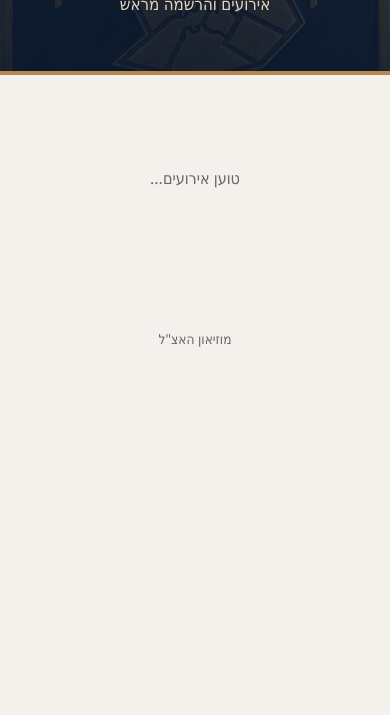
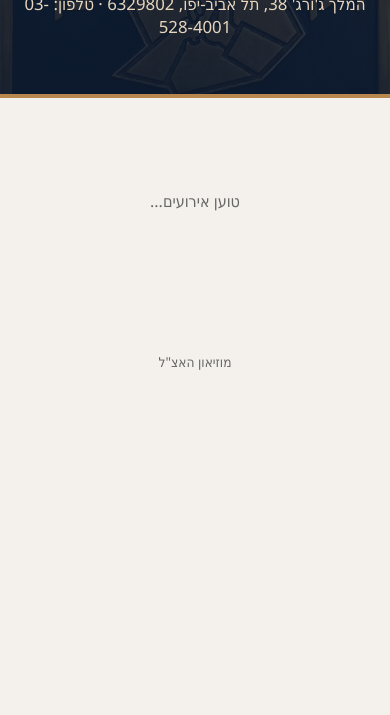
Before and after one commit to Etzel-museum/etzel-museum-events, a plain HTML site: page index.html in a window 390 px wide. Shown: the part 129-844 px from the top of the page. Drawn offline with Linux system fonts and the light colour scheme; no server answers.

Commit message:
Replace hero subtitle with museum address and phone number

```diff
--- a/index.html
+++ b/index.html
@@ -59,7 +59,7 @@
 
 <div class="hero">
   <h1>מוזיאון האצ"ל</h1>
-  <p>אירועים והרשמה מראש</p>
+  <p>המלך ג'ורג' 38, תל אביב-יפו, 6329802 · טלפון: 03-528-4001</p>
 </div>
 
 <main id="eventsContainer">
```
